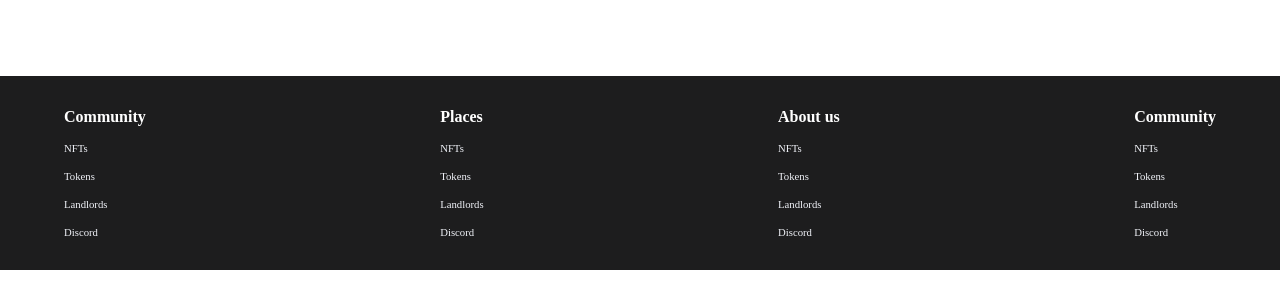
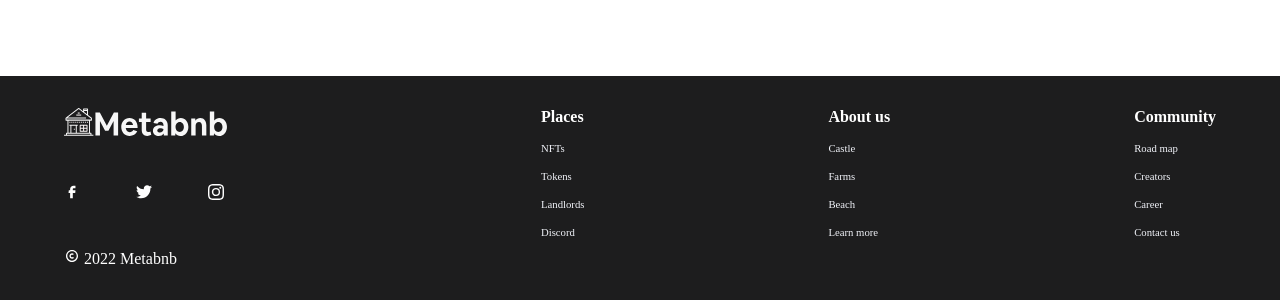
Before and after one commit to taofeek-ob/nft-real-estate, a React (Create React App) app: page / in a window 1280 px wide. Shown: the part 2549-2849 px from the top of the page. Before the commit the page ends 2819 px from the top, so only its background shows below. Built offline with nearby package versions, Linux system fonts and the light colour scheme; a web font is replaced by a local one.

Commit message:
feat: footer elements

```diff
--- a/src/assets/images/index.js
+++ b/src/assets/images/index.js
@@ -5,3 +5,4 @@ export { default as Opensea } from "./Opensea.svg";
 export { default as HeroImage } from "./hero.png";
 export { default as ModalMetamask } from "./ModalMetamask.svg";
 export { default as WalletConnect } from "./WalletConnect.svg";
+export { default as FooterLogo } from "./FooterLogo.svg";
--- a/src/components/footer/Footer.js
+++ b/src/components/footer/Footer.js
@@ -1,14 +1,24 @@
 import React from "react";
+import { FooterLogo } from "../../assets/images";
+import { CgFacebook, CgCopyright } from "react-icons/cg";
+import { GrTwitter } from "react-icons/gr";
+import { BsInstagram } from "react-icons/bs";
 import "./footer.scss";
 const footer = () => {
   return (
     <footer>
-      <div>
-        <h4>Community</h4>
-        <h6>NFTs</h6>
-        <h6>Tokens</h6>
-        <h6>Landlords</h6>
-        <h6>Discord</h6>
+      <div className="footer_logo">
+        <img src={FooterLogo} alt="FooterLogo" />
+
+        <div className="socials">
+          <CgFacebook fill="white" />
+          <GrTwitter fill="white" />
+          <BsInstagram fill="white" />
+        </div>
+
+        <span>
+          <CgCopyright fill="white" /> 2022 Metabnb
+        </span>
       </div>
       <div>
         <h4>Places</h4>
@@ -19,17 +29,17 @@ const footer = () => {
       </div>
       <div>
         <h4>About us</h4>
-        <h6>NFTs</h6>
-        <h6>Tokens</h6>
-        <h6>Landlords</h6>
-        <h6>Discord</h6>
+        <h6>Castle</h6>
+        <h6>Farms</h6>
+        <h6>Beach</h6>
+        <h6>Learn more</h6>
       </div>
       <div>
         <h4>Community</h4>
-        <h6>NFTs</h6>
-        <h6>Tokens</h6>
-        <h6>Landlords</h6>
-        <h6>Discord</h6>
+        <h6>Road map</h6>
+        <h6>Creators</h6>
+        <h6>Career</h6>
+        <h6>Contact us</h6>
       </div>
     </footer>
   );
--- a/src/components/footer/footer.scss
+++ b/src/components/footer/footer.scss
@@ -6,18 +6,19 @@ footer {
   gap: 1.5rem;
 
   flex-wrap: wrap;
-  align-items: center;
+  align-items: flex-start;
   justify-content: space-between;
 
   padding: 2rem 4rem;
   color: white;
 
-  div {
+  > div {
     display: flex;
     flex-direction: column;
     align-items: flex-start;
-    justify-content: space-between;
+    justify-content: center;
     row-gap: 1rem;
+
     h4 {
       font-weight: 700;
     }
@@ -28,7 +29,31 @@ footer {
     }
   }
 
+  .footer_logo {
+    gap: 3rem;
+    img {
+      width: 70%;
+    }
+    .socials {
+      width: 100%;
+      display: flex;
+      align-items: flex-start;
+      justify-content: flex-start;
+      gap: 3.5rem;
+
+      span {
+        display: flex;
+        align-items: center;
+        column-gap: 1rem;
+      }
+    }
+    @media screen and (max-width: 430px) {
+      order: 4;
+    }
+  }
+
   @media screen and (max-width: 400px) {
     padding-inline: 2rem;
+    align-items: center;
   }
 }
```
Also changed, not shown: src/assets/images/FooterLogo.svg (added).
